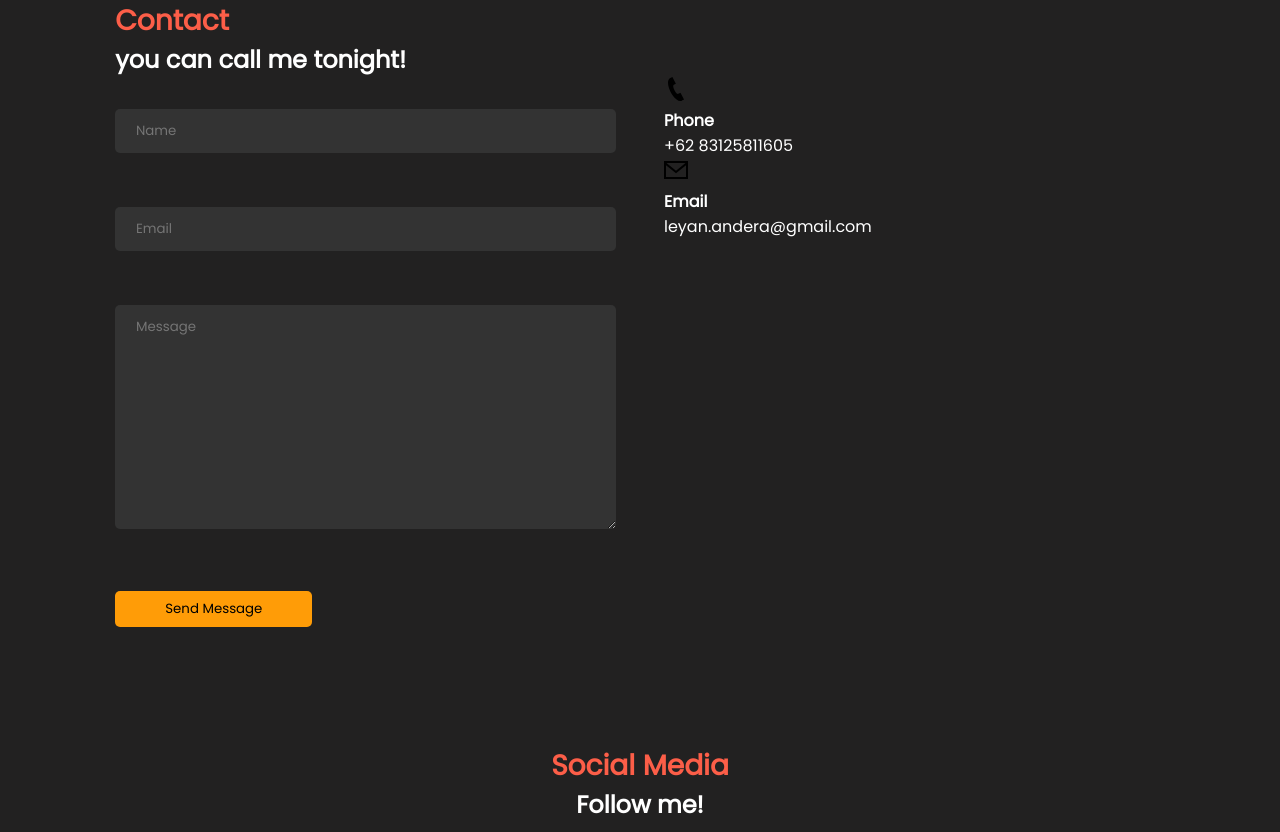
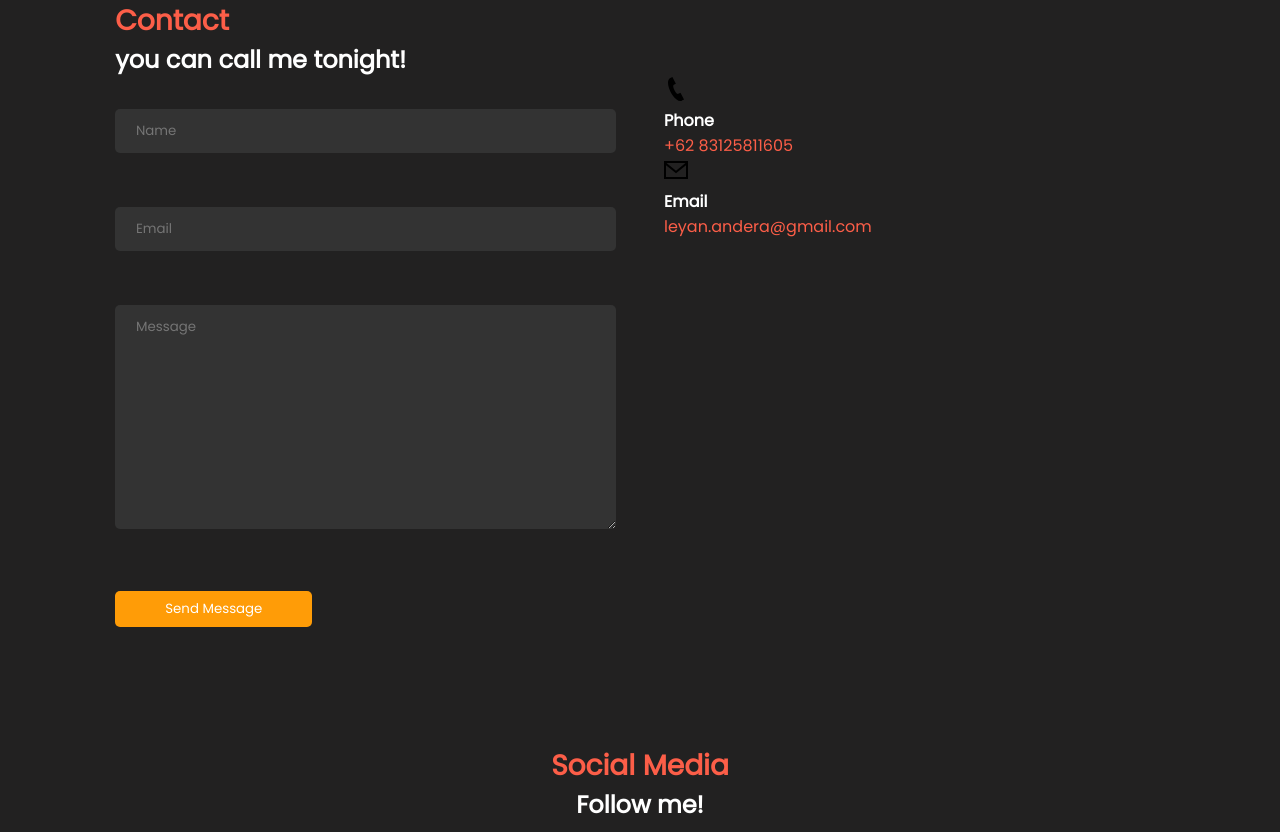
Before and after one commit to AleenBoy/itw2023_project1_233040017, a plain HTML site: page index.html in a window 1280 px wide. Shown: the part 2200-3032 px from the top of the page. Drawn offline with nearby package versions, Linux system fonts and the light colour scheme.

Commit message:
color text (contact fixed)

```diff
--- a/css/style.css
+++ b/css/style.css
@@ -286,6 +286,11 @@ body {
     background-color: #FF9C07;
     border-radius: 5px;
     padding: 0.5rem 10%;
+    color: white;
+}
+
+.contact-item-detail p{
+    color: var(--secondary);
 }
 
 /* Sosmed */
```
